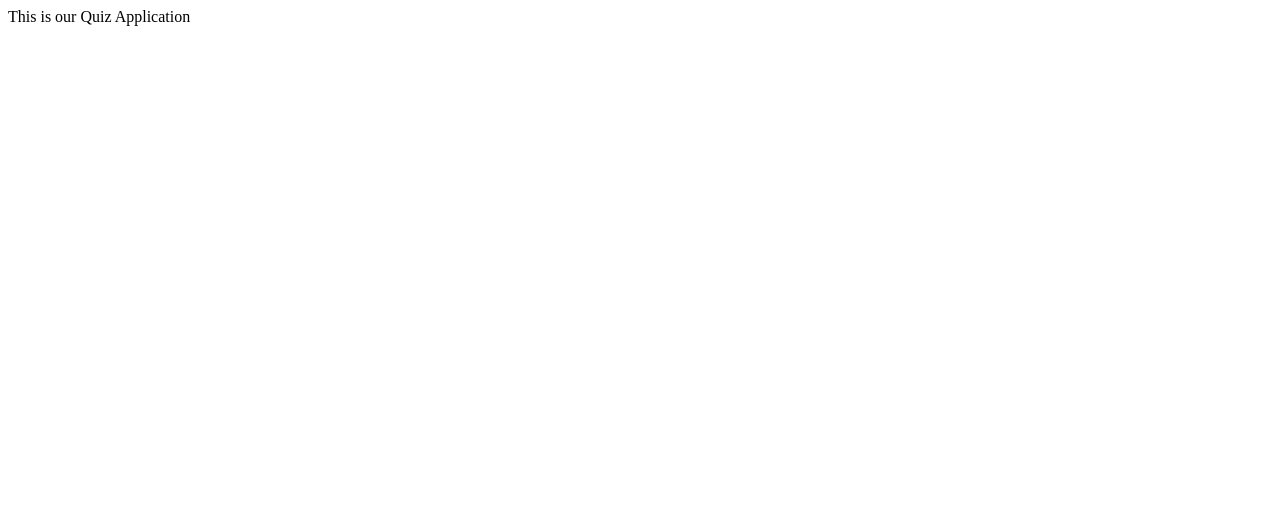
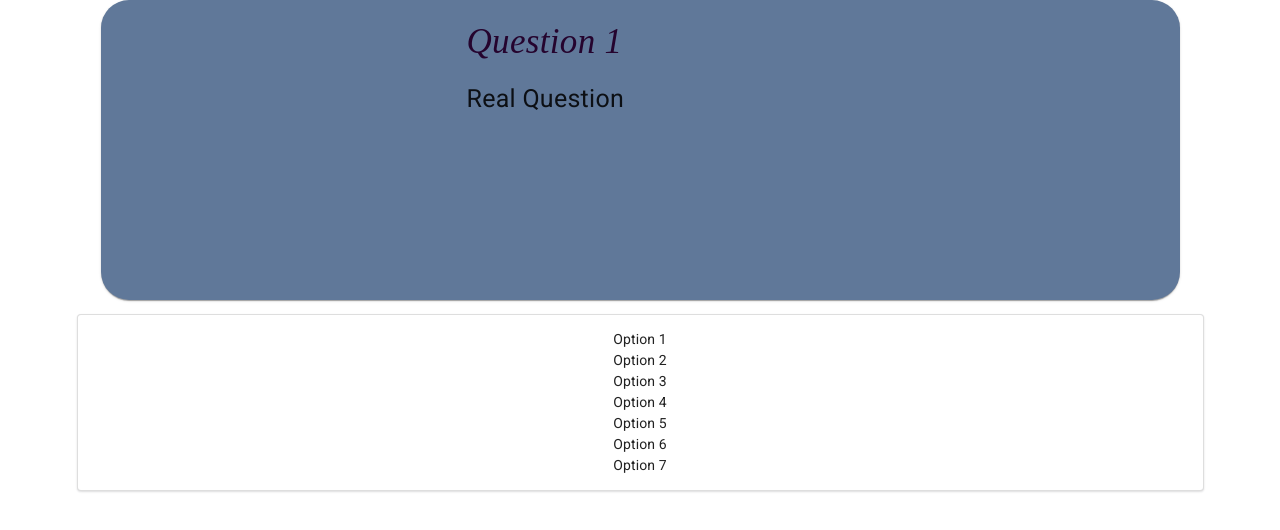
Before and after one commit to Samiur-UTI/Questionnaire-App, a React (Create React App) app: page / in a window 1280 px wide. Shown: the top 530 px of the page. Built offline with nearby package versions, Linux system fonts and the light colour scheme.

Commit message:
initial mockup prepared

```diff
--- a/package.json
+++ b/package.json
@@ -3,11 +3,14 @@
   "version": "0.1.0",
   "private": true,
   "dependencies": {
+    "@material-ui/core": "^4.11.3",
     "@testing-library/jest-dom": "^5.11.9",
     "@testing-library/react": "^11.2.5",
     "@testing-library/user-event": "^12.8.1",
+    "fontsource-roboto": "^4.0.0",
     "react": "^17.0.1",
     "react-dom": "^17.0.1",
+    "react-router-dom": "^5.2.0",
     "react-scripts": "4.0.3",
     "web-vitals": "^1.1.0"
   },
--- a/public/index.html
+++ b/public/index.html
@@ -10,6 +10,7 @@
       content="Web site created using create-react-app"
     />
     <link rel="apple-touch-icon" href="%PUBLIC_URL%/logo192.png" />
+    <link rel="stylesheet" href="https://cdnjs.cloudflare.com/ajax/libs/semantic-ui/2.4.1/semantic.min.css" integrity="sha512-8bHTC73gkZ7rZ7vpqUQThUDhqcNFyYi2xgDgPDHc+GXVGHXq+xPjynxIopALmOPqzo9JZj0k6OqqewdGO3EsrQ==" crossorigin="anonymous" />
     <!--
       manifest.json provides metadata used when your web app is installed on a
       user's mobile device or desktop. See https://developers.google.com/web/fundamentals/web-app-manifest/
--- a/src/App.js
+++ b/src/App.js
@@ -1,10 +1,17 @@
 import React from 'react';
-
-
-
+import {BrowserRouter as Router, Link, Switch,Route} from 'react-router-dom';
+import Question from './components/question';
+import Options from './components/options';
+import 'fontsource-roboto';
 const App = () =>{
     return(
-        <div>This is our Quiz Application</div>
+        <div className='ui container'>
+            <Router>
+                <Question/>
+                <Options/>
+            </Router>
+
+        </div>
     )
 }
 export default App;
--- /dev/null
+++ b/src/components/options.js
@@ -0,0 +1,31 @@
+import React from 'react';
+import {options} from '../tempStorage/storage';
+import { makeStyles,Grid,Typography } from '@material-ui/core';
+import 'fontsource-roboto';
+const useStyles = makeStyles((theme) => ({
+    root: {
+      justifyContent: 'center'
+    },
+    content: {
+        textAlign:'justify',
+    },
+    items: {
+        display: 'flex',
+        justifyContent: 'space-evenly'
+    }
+  }));
+export default function Options() {
+    const items = options();
+    const classes = useStyles();
+    return (
+       <div className='ui segment ui container'>
+           {items.map(element => (
+               <Grid container className={classes.root}>
+                   <Grid className={classes.items} item md={6} sm={12} lg={4} key={element.id}>
+                        <Typography className={classes.content}>{element.content}</Typography>
+                   </Grid>
+               </Grid>
+            ))}
+       </div>
+    )
+}
--- /dev/null
+++ b/src/components/question.js
@@ -0,0 +1,39 @@
+import React from 'react';
+import {useParams} from 'react-router-dom';
+import { makeStyles,Card,CardContent,Typography,Container } from '@material-ui/core';
+const useStyles = makeStyles({
+    root: {
+      minWidth: 500,
+      minHeight:300,
+      backgroundColor: 'rgb(96, 120, 153)',
+      borderRadius : '2em'
+     },
+    title: {
+      fontSize: 35,
+      fontFamily: 'aerial',
+      marginLeft: 350,
+      color: 'rgb(37, 4, 46)'
+    },
+    body: {
+        marginLeft: 350,
+        fontSize: 25
+    }
+  });
+export default function Question() {
+    const classes = useStyles();
+    return (
+        <Container maxWidth='inherit'>
+            <Card className={classes.root}>
+              <CardContent>
+                    <Typography className={classes.title} color="textSecondary" gutterBottom>
+                    <em>Question 1</em>
+                    </Typography>
+                    <Typography className={classes.body} variant="body2" component="p">
+                        Real Question
+                    </Typography>
+                </CardContent>
+            </Card>
+        </Container>
+          );
+
+}
--- /dev/null
+++ b/src/tempStorage/storage.js
@@ -0,0 +1,14 @@
+export function options (){
+    return(
+        [
+            {id:1, content:'Option 1'},
+            {id:2, content:'Option 2'},
+            {id:3, content:'Option 3'},
+            {id:4, content:'Option 4'},
+            {id:5, content:'Option 5'},
+            {id:6, content:'Option 6'},
+            {id:7, content:'Option 7'},
+
+         ]
+    )
+}
```
Also changed, not shown: 2 other files (tests, documents, lock files or other folders).
